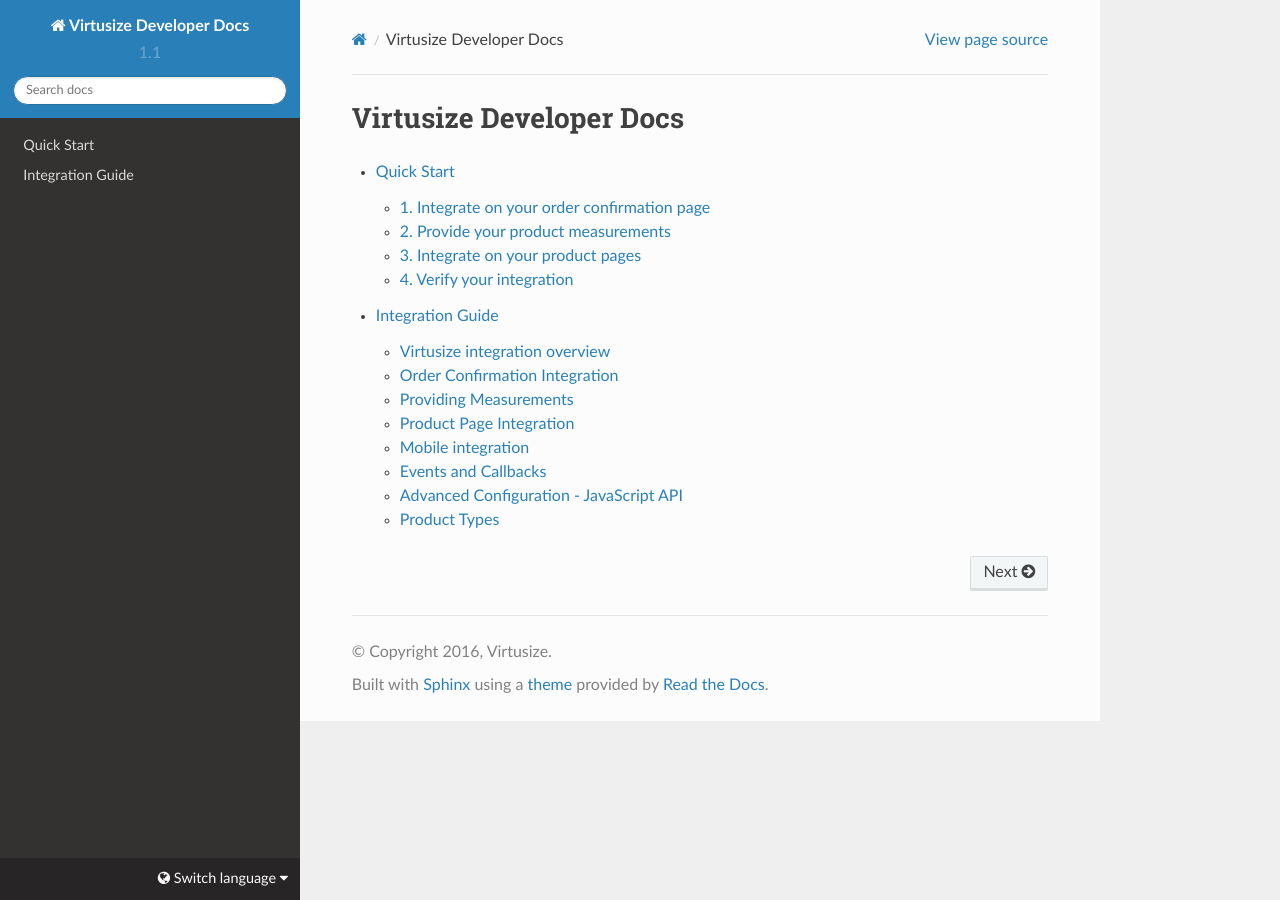
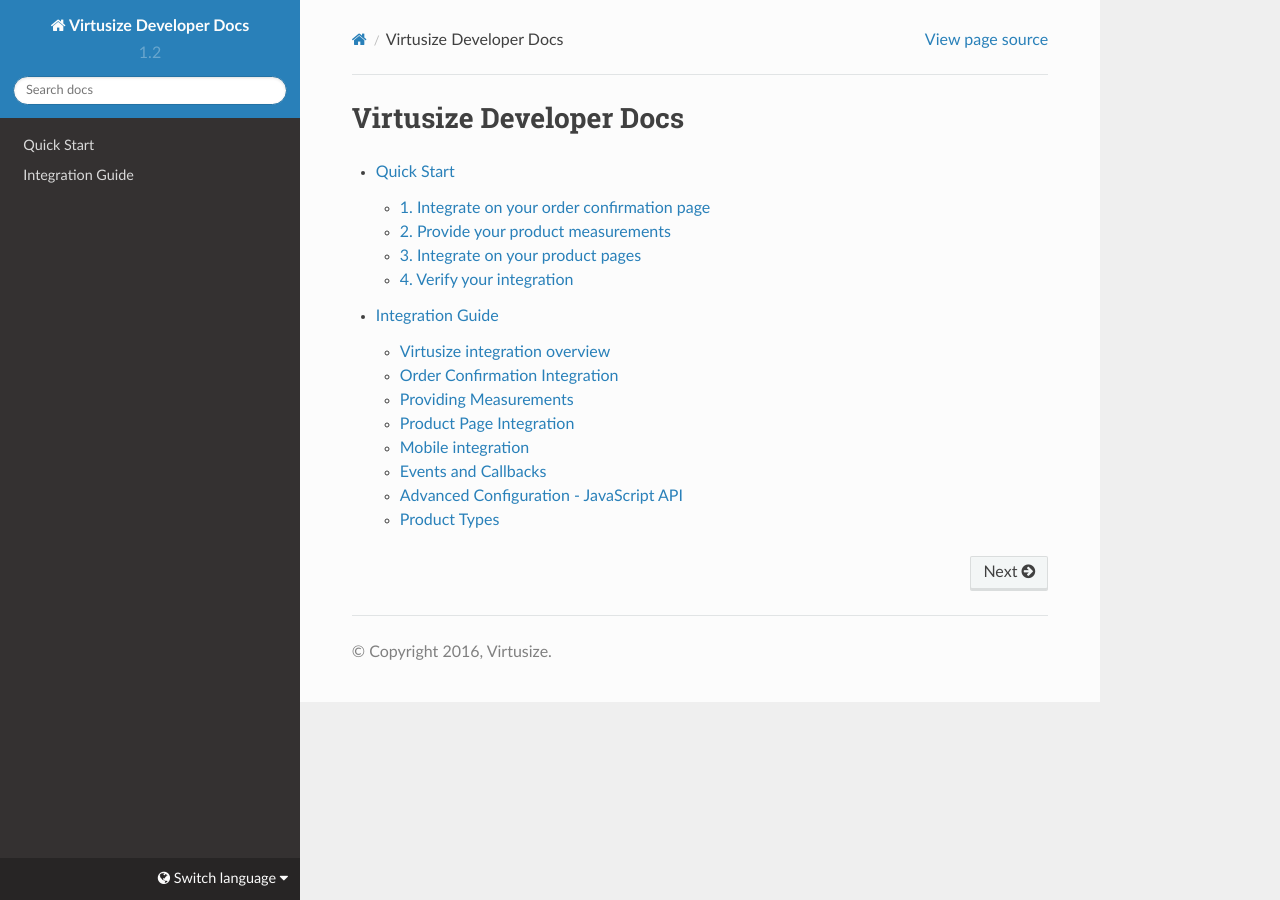
Before and after one commit to virtusize/virtusize.github.io, a Sphinx documentation site: the page built from source/index.rst, in a window 1280 px wide. Built offline with Sphinx 7.4.7 and the Read the Docs theme 2.0.0, drawn with Linux system fonts in a browser that asks for light colours.

Commit message:
Feature: Updated config

```diff
--- a/source/conf.py
+++ b/source/conf.py
@@ -66,9 +66,9 @@
 # built documents.
 #
 # The short X.Y version.
-version = '1.1'
+version = '1.2'
 # The full version, including alpha/beta/rc tags.
-release = '1.1'
+release = '1.2'
 
 # The language for content autogenerated by Sphinx. Refer to documentation
 # for a list of supported languages.
@@ -178,7 +178,7 @@
 #html_show_sourcelink = True
 
 # If true, "Created using Sphinx" is shown in the HTML footer. Default is True.
-#html_show_sphinx = True
+html_show_sphinx = False
 
 # If true, "(C) Copyright ..." is shown in the HTML footer. Default is True.
 #html_show_copyright = True
```
